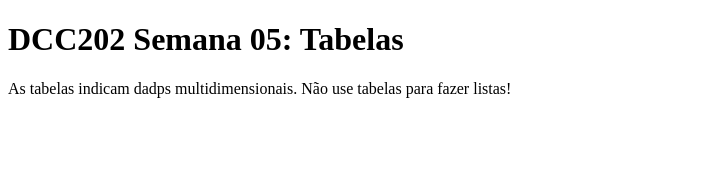
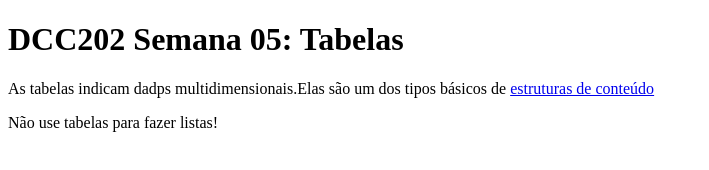
Before and after one commit to ufjf-dcc202/ufjf-dcc202-2025-1-a-atv03-jaonorton, a plain HTML site: page tabelas.html in a window 1280 px wide. Shown: the whole page, without its empty margins (0-709 px from the left). Drawn offline with Linux system fonts and the light colour scheme.

Commit message:
feat: volta para o index

```diff
--- a/tabelas.html
+++ b/tabelas.html
@@ -7,8 +7,10 @@
 </head>
 <body>
     <h1>DCC202 Semana 05: Tabelas</h1>
-    <p>As tabelas indicam dadps multidimensionais. Não use
-        tabelas para fazer listas!</p>
+    <p>As tabelas indicam dadps multidimensionais.Elas são um dos tipos básicos de
+        <a href="index.html">estruturas de conteúdo</a>
+
+    <p> Não use tabelas para fazer listas!</p>
 
 </body>
 </html>
```
Also changed, not shown: index.html (+2 -2 lines), listas.html (+3 -1 lines), 1 other file.
